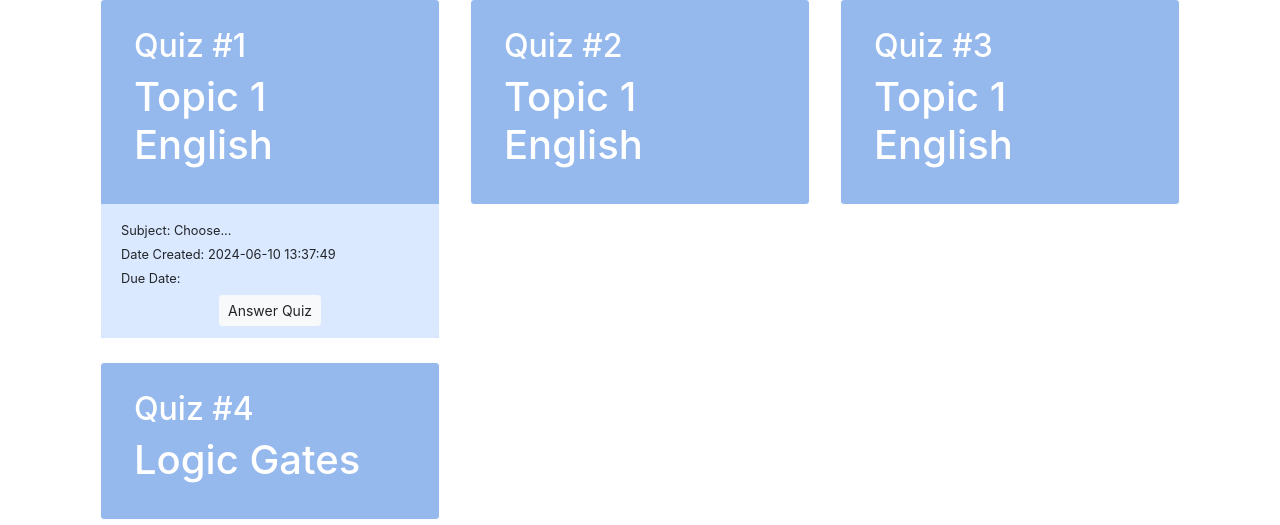
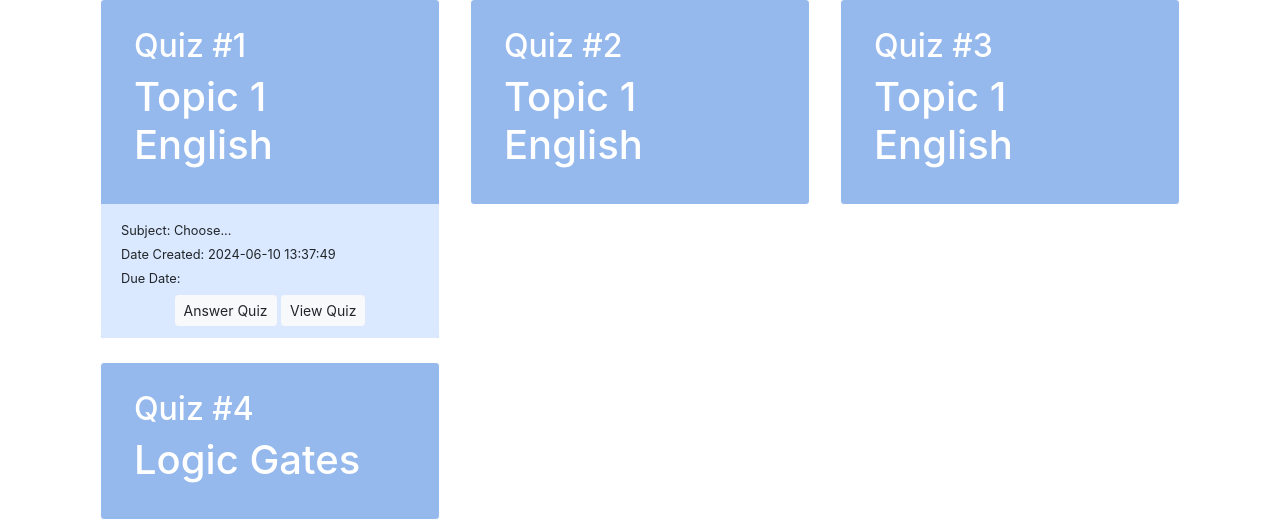
Before and after one commit to C2Meng/Education-Forum, a Flask app: page /my-quiz in a window 1280 px wide, after a click that opens the changed part. Shown: the part 510-1035 px from the top of the page. Run offline with Flask 3, Linux system fonts and the light colour scheme; some libraries are stand-ins or nearby versions.

Commit message:
added view feature in myquiz

```diff
--- a/website/question.py
+++ b/website/question.py
@@ -39,16 +39,25 @@ def create_quiz():
 
         db.session.commit()
 
-        return redirect(url_for('question.display_quiz', quiz_id=quiz.id))
+        return redirect(url_for('question.my_quiz', quiz_id = quiz.id))
+        #return redirect(url_for('question.display_quiz', quiz_id=quiz.id))
 
    return render_template('create-quiz.html', user=current_user)
 
+
+#answering quiz
 @question.route('/display_quiz/<int:quiz_id>', methods=['GET', 'POST'])
 def display_quiz(quiz_id):
     quiz = Quiz.query.get_or_404(quiz_id)
 
     return render_template('quiz.html', quiz=quiz, user=current_user)
 
+#viewing quiz only
+@question.route('/view_quiz/<int:quiz_id>', methods=['GET', 'POST'])
+def view_quiz(quiz_id):
+    quiz = Quiz.query.get_or_404(quiz_id)
+
+    return render_template('view_quiz.html', quiz=quiz, user=current_user)
 
 @question.route('/submit-quiz/<int:quiz_id>', methods=['POST'])
 def submit_quiz(quiz_id):
--- a/website/templates/my-quiz.html
+++ b/website/templates/my-quiz.html
@@ -38,6 +38,9 @@
                         <div class=" text-center">
                             <a class="btn btn-light btn-sm text-center" href="{{ url_for('question.display_quiz', quiz_id=quiz.id) }}"
                             style="margin-top: 2%;">Answer Quiz</a>
+
+                            <a class="btn btn-light btn-sm text-center" href="{{ url_for('question.view_quiz', quiz_id=quiz.id) }}"
+                            style="margin-top: 2%;">View Quiz</a>
                         </div>
                     </div>
                 </div>
```
Also changed, not shown: website/templates/view_quiz.html (added, +45 -0 lines), instance/users.db (added).
